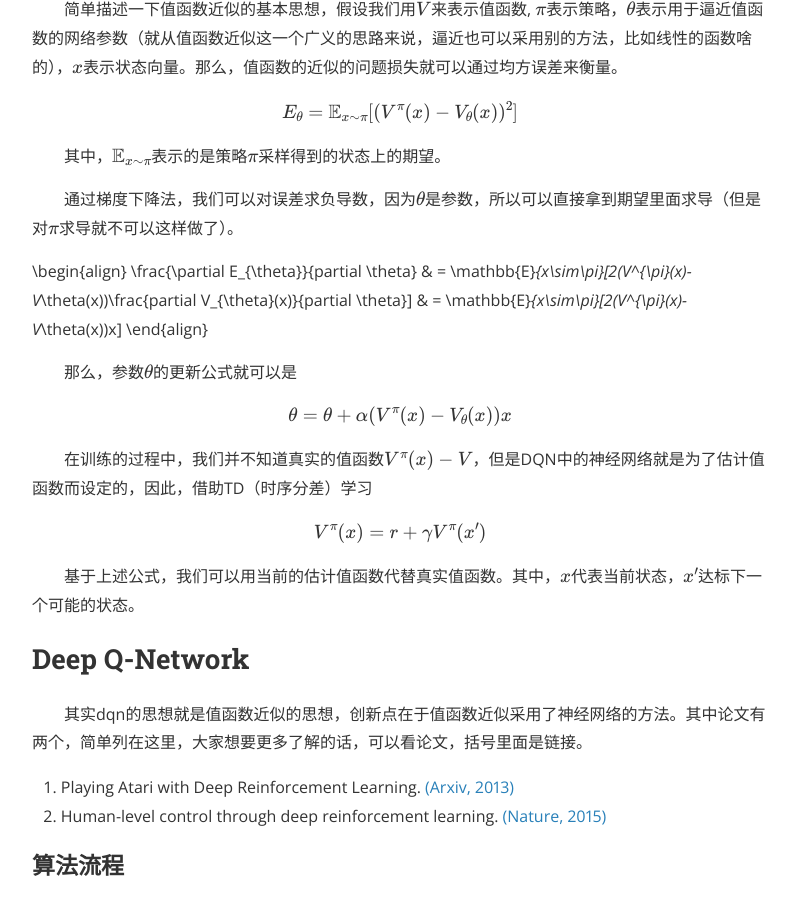
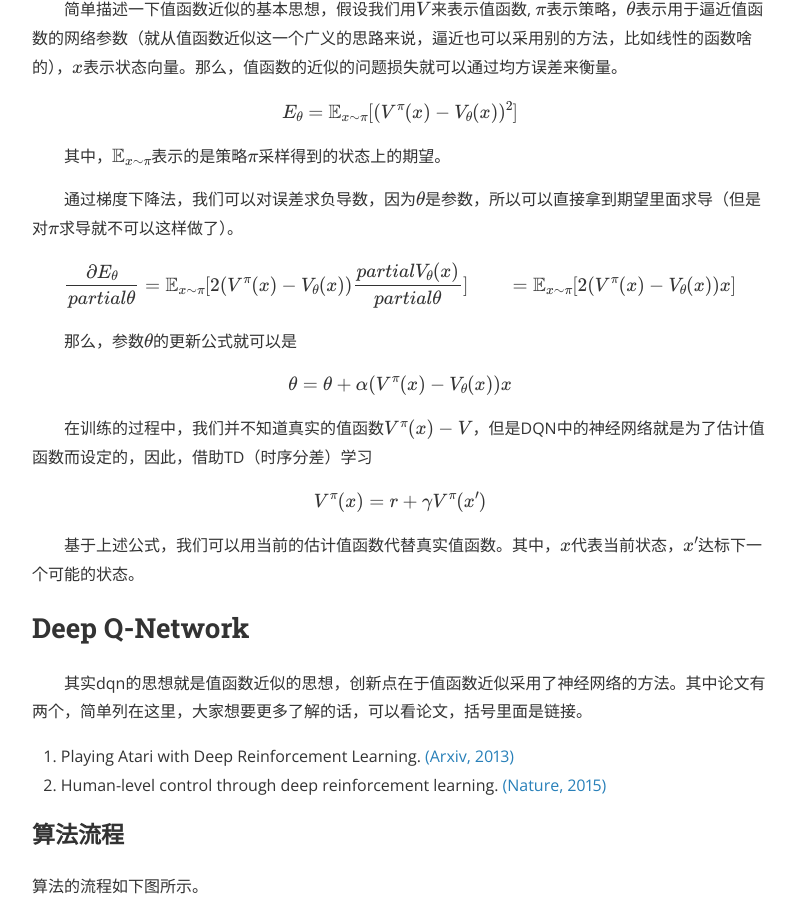
Before and after one commit to JinliangLu96/JinliangLu96.github.io, a Jekyll site: the page built from _posts/2015-04-18-dummy.markdown, in a window 1280 px wide and 900 px high, scrolled down 612 px. Shown: the whole window, without its empty margins (240-1036 px from the left). Built offline with Jekyll 4.4.1, drawn with Linux system fonts in a browser that asks for light colours; nearby versions of some CDN libraries; formulas are drawn with MathJax 3; some of the changed text lies outside the part shown.

Commit message:
Update 2015-04-18-dummy.markdown

```diff
--- a/_posts/2015-04-18-dummy.markdown
+++ b/_posts/2015-04-18-dummy.markdown
@@ -23,10 +23,10 @@ $$E_\theta=\mathbb{E}_{x\sim\pi}[(V^{\pi}(x)-V_\theta(x))^2]$$
 
 &emsp;&emsp;通过梯度下降法，我们可以对误差求负导数，因为$$\theta$$是参数，所以可以直接拿到期望里面求导（但是对$$\pi$$求导就不可以这样做了）。
 
-\begin{align}
+$$\begin{align}
 \frac{\partial E_{\theta}}{partial \theta} & = \mathbb{E}_{x\sim\pi}[2(V^{\pi}(x)-V_\theta(x))\frac{partial V_{\theta}(x)}{partial \theta}]
 & = \mathbb{E}_{x\sim\pi}[2(V^{\pi}(x)-V_\theta(x))x]
-\end{align}
+\end{align}$$
 
 &emsp;&emsp;那么，参数$$\theta$$的更新公式就可以是
 
@@ -62,7 +62,7 @@ $$V^{\pi}(x)=r+{\gamma}V^{\pi}(x')$$
 
 $$Q(s,a)\leftarrow Q(s,a)+\alpha[r+{\gamma}Q(s',a')-Q(s,a)]$$
 
-Target Q$$=r+{\gamma}Q(s',a')$$
+$$Target Q=r+{\gamma}Q(s',a')$$
 
 $$L(\theta)=\mathbb{E}[Target Q-Q(s,a;\theta)]$$
 
```
